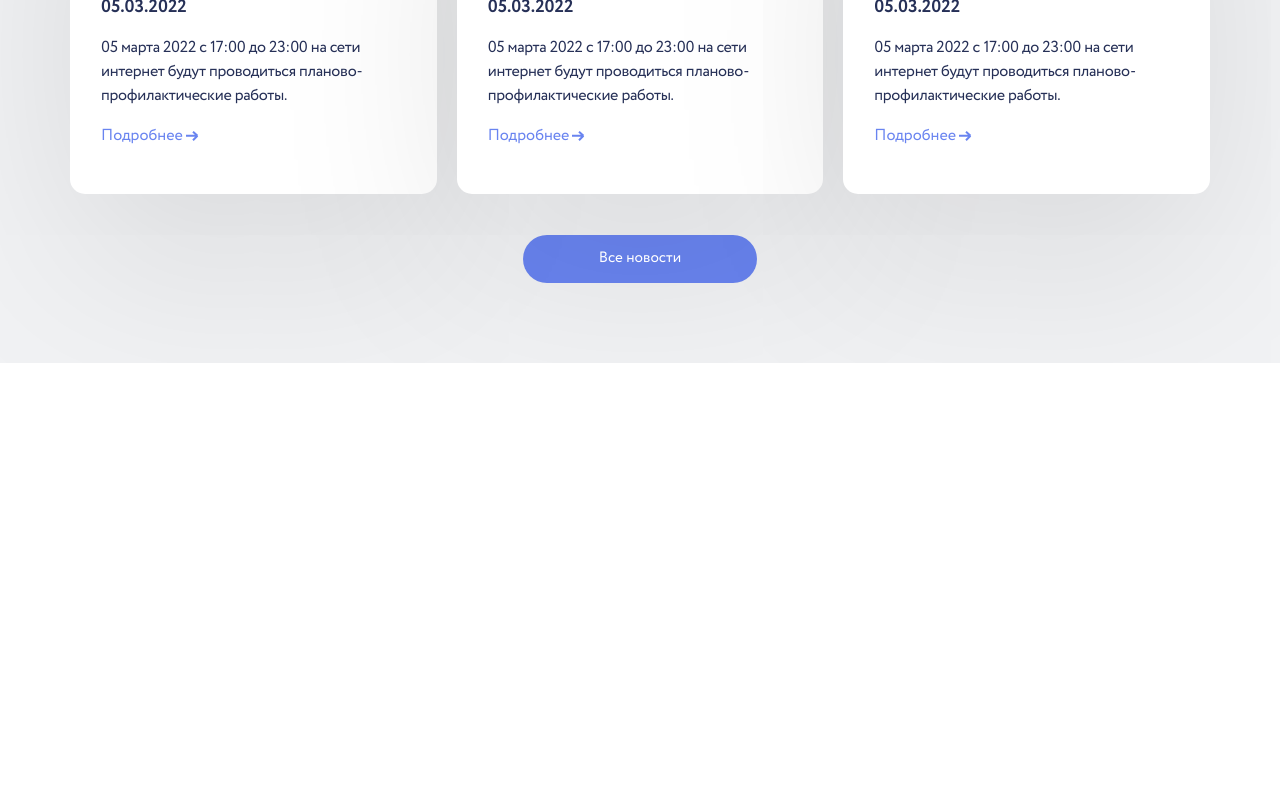
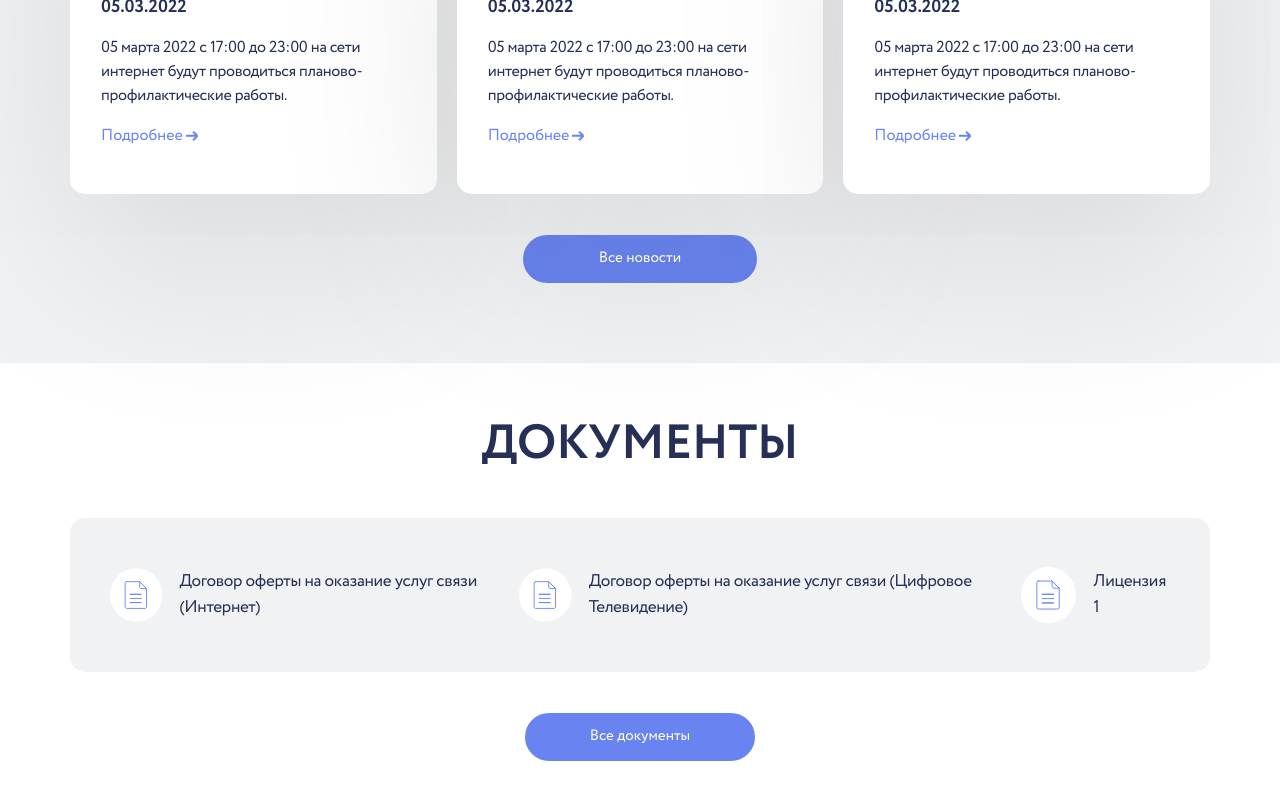
Before and after one commit to Phantather/Oskolnet, a React (Create React App) app: page / in a window 1280 px wide. Shown: the part 3068-3868 px from the top of the page. Before the commit the page ends 3431 px from the top, so only its background shows below. Built offline with nearby package versions, Linux system fonts and the light colour scheme.

Commit message:
add section documents

```diff
--- /dev/null
+++ b/src/pages/Main/Documents/Documents.js
@@ -0,0 +1,25 @@
+import React from 'react';
+import { useNavigate} from "react-router-dom";
+import DocumentsContent from "./DocumentsContent";
+
+const Documents = () => {
+
+    const navigate = useNavigate();
+
+    return (
+        <section className="documents">
+            <div className="container">
+                <h2 className="title">
+                    Документы
+                </h2>
+                <DocumentsContent/>
+                <button className="btn documents__btn" type={'button'} onClick={() => navigate('/document')}>
+                    Все документы
+                </button>
+            </div>
+
+        </section>
+    );
+};
+
+export default Documents;
--- /dev/null
+++ b/src/pages/Main/Documents/DocumentsContent.js
@@ -0,0 +1,36 @@
+import React from 'react';
+
+const DocumentsContent = () => {
+    return (
+        <div className="documents__content">
+            <div className="documents__info">
+                <svg width="59" height="60" viewBox="0 0 59 60" fill="none" xmlns="http://www.w3.org/2000/svg">
+                    <rect width="58.9" height="60" rx="29.45" fill="white"/>
+                    <path d="M22.7188 33.8554H35.2634M18.4993 15.0077C18.0982 15.0176 17.7169 15.1838 17.4368 15.471C17.1566 15.7582 16.9999 16.1436 17 16.5448V43.5255C16.9999 43.9265 17.1565 44.3117 17.4365 44.5989C17.7164 44.8861 18.0976 45.0524 18.4985 45.0625H39.4837C39.8913 45.0625 40.2823 44.9006 40.5705 44.6123C40.8588 44.3241 41.0207 43.9331 41.0207 43.5255V22.6867H34.8718C34.4706 22.6769 34.0891 22.5105 33.809 22.2231C33.5288 21.9358 33.3722 21.5503 33.3725 21.1489V15L18.4993 15.0077ZM33.3031 15.0077L40.9822 22.6867L33.3031 15.0077ZM22.7188 29.2049H35.2634H22.7188ZM22.7188 38.5058H35.2634H22.7188Z" stroke="#6984F0" stroke-linecap="round" stroke-linejoin="round"/>
+                </svg>
+                <p className="documents__text">
+                    Договор оферты на оказание услуг связи (Интернет)
+                </p>
+            </div>
+            <div className="documents__info">
+                <svg width="59" height="60" viewBox="0 0 59 60" fill="none" xmlns="http://www.w3.org/2000/svg">
+                    <rect width="58.9" height="60" rx="29.45" fill="white"/>
+                    <path d="M22.7188 33.8554H35.2634M18.4993 15.0077C18.0982 15.0176 17.7169 15.1838 17.4368 15.471C17.1566 15.7582 16.9999 16.1436 17 16.5448V43.5255C16.9999 43.9265 17.1565 44.3117 17.4365 44.5989C17.7164 44.8861 18.0976 45.0524 18.4985 45.0625H39.4837C39.8913 45.0625 40.2823 44.9006 40.5705 44.6123C40.8588 44.3241 41.0207 43.9331 41.0207 43.5255V22.6867H34.8718C34.4706 22.6769 34.0891 22.5105 33.809 22.2231C33.5288 21.9358 33.3722 21.5503 33.3725 21.1489V15L18.4993 15.0077ZM33.3031 15.0077L40.9822 22.6867L33.3031 15.0077ZM22.7188 29.2049H35.2634H22.7188ZM22.7188 38.5058H35.2634H22.7188Z" stroke="#6984F0" stroke-linecap="round" stroke-linejoin="round"/>
+                </svg>
+                <p className="documents__text">
+                    Договор оферты на оказание услуг связи (Цифровое Телевидение)                    </p>
+            </div>
+            <div className="documents__info">
+                <svg width="59" height="60" viewBox="0 0 59 60" fill="none" xmlns="http://www.w3.org/2000/svg">
+                    <rect width="58.9" height="60" rx="29.45" fill="white"/>
+                    <path d="M22.7188 33.8554H35.2634M18.4993 15.0077C18.0982 15.0176 17.7169 15.1838 17.4368 15.471C17.1566 15.7582 16.9999 16.1436 17 16.5448V43.5255C16.9999 43.9265 17.1565 44.3117 17.4365 44.5989C17.7164 44.8861 18.0976 45.0524 18.4985 45.0625H39.4837C39.8913 45.0625 40.2823 44.9006 40.5705 44.6123C40.8588 44.3241 41.0207 43.9331 41.0207 43.5255V22.6867H34.8718C34.4706 22.6769 34.0891 22.5105 33.809 22.2231C33.5288 21.9358 33.3722 21.5503 33.3725 21.1489V15L18.4993 15.0077ZM33.3031 15.0077L40.9822 22.6867L33.3031 15.0077ZM22.7188 29.2049H35.2634H22.7188ZM22.7188 38.5058H35.2634H22.7188Z" stroke="#6984F0" stroke-linecap="round" stroke-linejoin="round"/>
+                </svg>
+                <p className="documents__text">
+                    Лицензия 1
+                </p>
+            </div>
+        </div>
+    );
+};
+
+export default DocumentsContent;
--- /dev/null
+++ b/src/pages/Main/Documents/documents.scss
@@ -0,0 +1,29 @@
+.documents {
+  padding: 51px 0 63px;
+  &__content {
+    display: flex;
+    align-items: center;
+    justify-content: space-around;
+    padding: 47px 40px;
+    background: #F1F2F4;
+    border-radius: 15px;
+    margin: 41px 0;
+  }
+  &__info {
+    display: flex;
+    align-items: center;
+    column-gap: 17px;
+  }
+  &__text {
+    @include fonts(400, 17px, 26px);
+    letter-spacing: -0.02em;
+    color: $primary-color;
+  }
+  &__btn {
+    display: flex;
+    margin: 0 auto;
+    height: 48px;
+    background-color: $light-color;
+    padding: 12px 65px;
+  }
+}
--- a/src/pages/Main/Main.js
+++ b/src/pages/Main/Main.js
@@ -3,6 +3,7 @@ import Begin from "./Begin/Begin";
 import Rate from "./Rate/Rate";
 import News from "./News/News";
 import About from "./About/About";
+import Documents from "./Documents/Documents";
 
 const Main = () => {
     return (
@@ -11,6 +12,7 @@ const Main = () => {
             <Rate/>
             <About/>
             <News/>
+            <Documents/>
         </main>
     );
 };
--- a/src/style.scss
+++ b/src/style.scss
@@ -41,3 +41,4 @@
 @import "./pages/Main/Rate/rate";
 @import "./pages/Main/News/news";
 @import "./pages/Main/About/about";
+@import "./pages/Main/Documents/documents";
```
